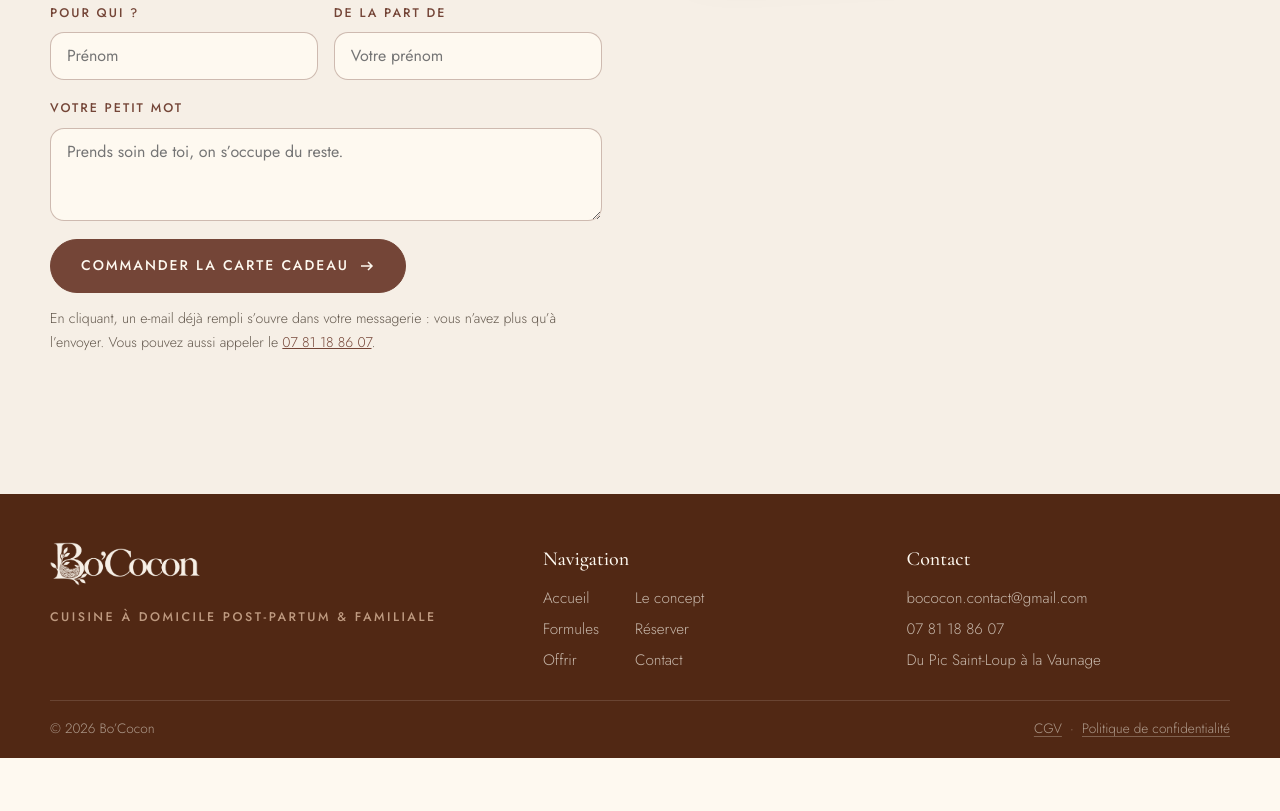
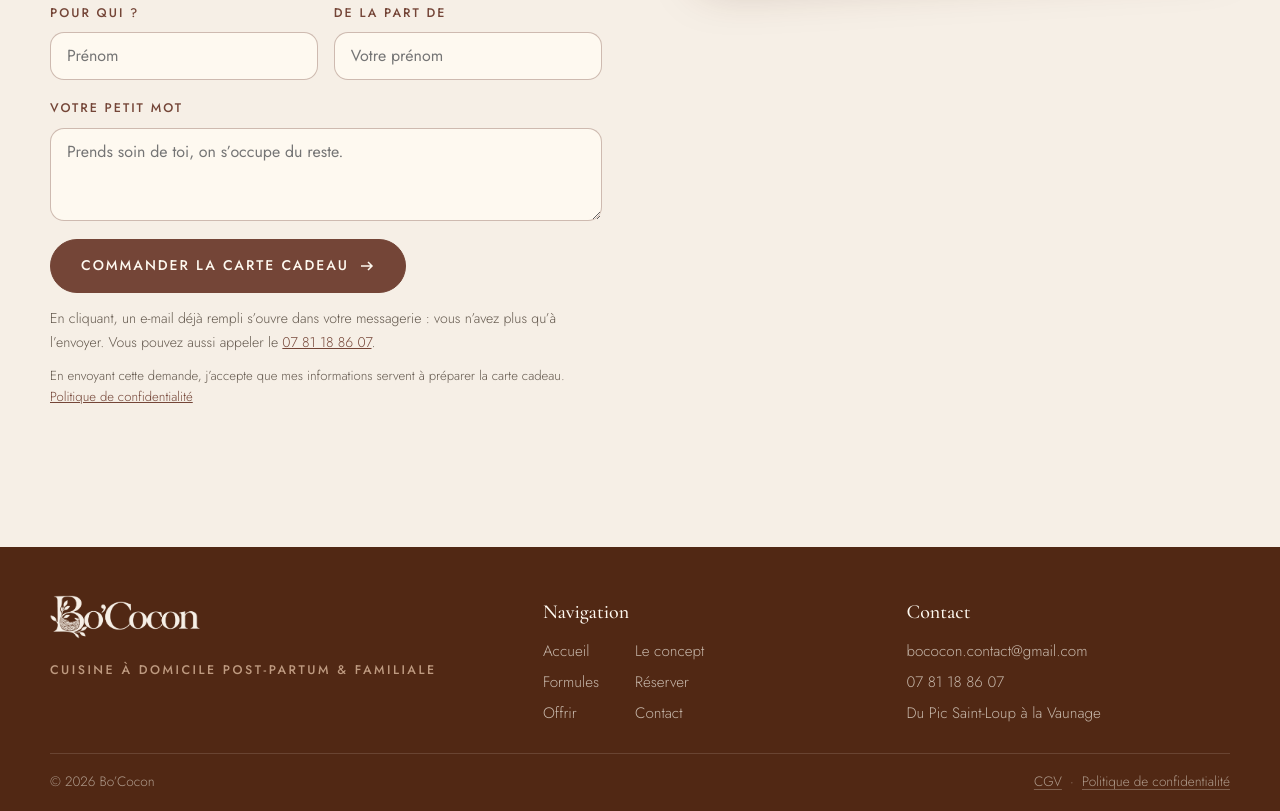
Before and after one commit to NIRIKX/Bo-Cocon, a plain HTML site: page offrir.html in a window 1280 px wide. Shown: the part 1047-1858 px from the top of the page. Before the commit the page ends 1805 px from the top, so only its background shows below. Drawn offline with nearby package versions, Linux system fonts and the light colour scheme.

Commit message:
Réserver et Offrir : phrase d'accord sous le bouton, avec lien vers la politique de confidentialité
Co-Authored-By: Claude Opus 5.5 <noreply@anthropic.com>
Claude-Session: https://claude.ai/code/session_01WKqi2Rt6yW45U1X9h574Ni

```diff
--- a/css/style.css
+++ b/css/style.css
@@ -1292,6 +1292,9 @@ fieldset.field { container-type: inline-size; }
 @media (hover: hover) and (pointer: fine) { .form-note__gmail { display: inline; } }
 .form-note { margin: -4px 0 0; font-size: .88rem; }
 .form-note a { color: var(--brown); }
+/* consentement (politique de confidentialité, données de santé : allergies) */
+.form-consent { margin: -6px 0 0; font-size: .82rem; line-height: 1.55; }
+.form-consent a { color: var(--brown); white-space: nowrap; }
 
 @media (max-width: 900px) {
   .booking__grid { grid-template-columns: 1fr; grid-template-areas: "intro" "recap" "form"; }
--- a/offrir.html
+++ b/offrir.html
@@ -233,6 +233,7 @@
             <svg viewBox="0 0 16 16" fill="none" stroke="currentColor" stroke-width="1.5" aria-hidden="true"><path d="M2 8h11M9 4l4 4-4 4"/></svg>
           </a>
           <p class="form-note">En cliquant, un e-mail déjà rempli s’ouvre dans votre messagerie&nbsp;: vous n’avez plus qu’à l’envoyer.<span class="form-note__gmail"> Rien ne s’ouvre&nbsp;? <a href="https://mail.google.com/mail/?view=cm&amp;fs=1&amp;to=bococon.contact%40gmail.com" target="_blank" rel="noopener" data-gmail>Écrire depuis Gmail</a>.</span> Vous pouvez aussi appeler le <a href="tel:+33781188607">07&nbsp;81&nbsp;18&nbsp;86&nbsp;07</a>.</p>
+          <p class="form-consent">En envoyant cette demande, j’accepte que mes informations servent à préparer la carte cadeau. <a href="confidentialite.html">Politique de confidentialité</a></p>
         </form>
       </div>
     </section>
```
Also changed, not shown: pages/offrir.html (+1 -0 lines), pages/reserver.html (+1 -0 lines), reserver.html (+1 -0 lines), 1 other file.
